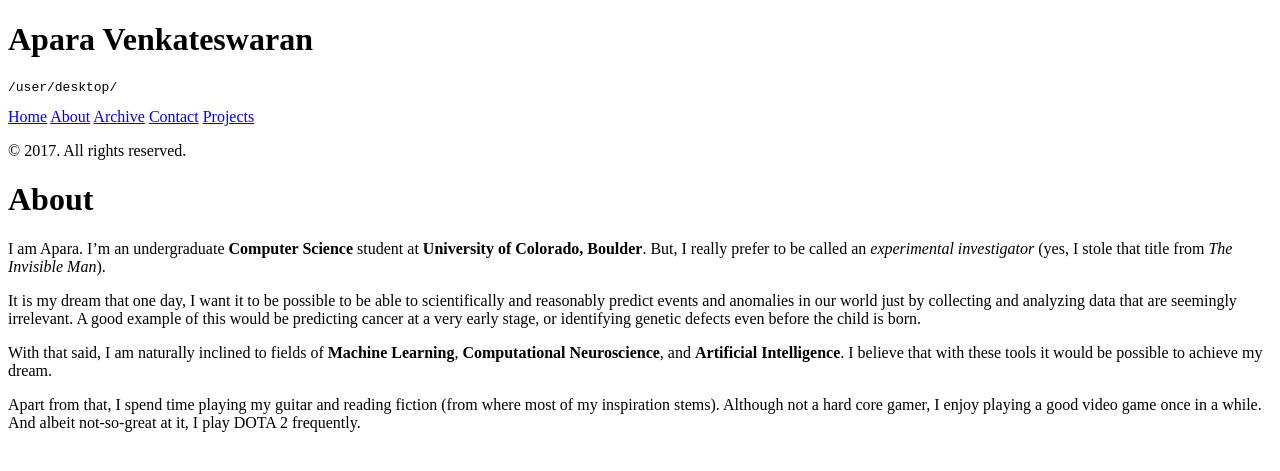
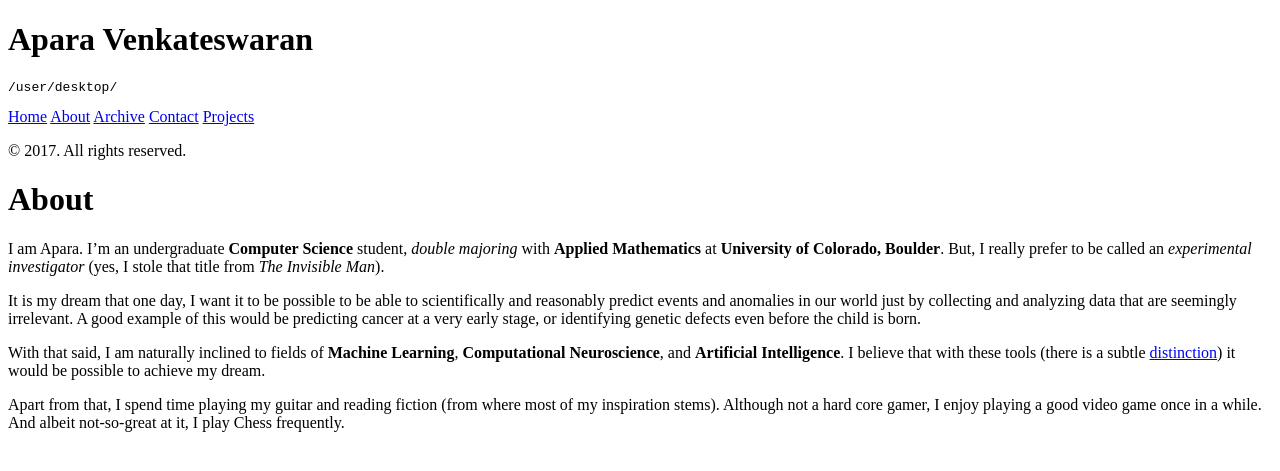
Before and after one commit to AparaV/aparavenkat.com, a Jekyll site: the page built from about.md, in a window 1280 px wide. Shown: the top 471 px of the page. Built offline with Jekyll 4.4.1, drawn with Linux system fonts in a browser that asks for light colours.

Commit message:
Update about me page

```diff
--- a/about.md
+++ b/about.md
@@ -3,13 +3,14 @@ layout: page
 title: About
 ---
 
-I am Apara. I'm an undergraduate **Computer Science** student at **University of Colorado, Boulder**.
+I am Apara. I'm an undergraduate **Computer Science** student, *double majoring* with **Applied Mathematics** at **University of Colorado, Boulder**.
 But, I really prefer to be called an *experimental investigator* (yes, I stole that title from *The Invisible Man*).
 
 It is my dream that one day, I want it to be possible to be able to scientifically and reasonably predict events and anomalies in our world just by collecting and analyzing data that are seemingly irrelevant.
 A good example of this would be predicting cancer at a very early stage, or identifying genetic defects even before the child is born.
 
-With that said, I am naturally inclined to fields of **Machine Learning**, **Computational Neuroscience**, and **Artificial Intelligence**. I believe that with these tools it would be possible to achieve my dream.
+With that said, I am naturally inclined to fields of **Machine Learning**, **Computational Neuroscience**, and **Artificial Intelligence**.
+I believe that with these tools (there is a subtle [distinction](https://blogs.nvidia.com/blog/2016/07/29/whats-difference-artificial-intelligence-machine-learning-deep-learning-ai/)) it would be possible to achieve my dream.
 
 Apart from that, I spend time playing my guitar and reading fiction (from where most of my inspiration stems).
-Although not a hard core gamer, I enjoy playing a good video game once in a while. And albeit not-so-great at it, I play DOTA 2 frequently.
+Although not a hard core gamer, I enjoy playing a good video game once in a while. And albeit not-so-great at it, I play Chess frequently.
```
